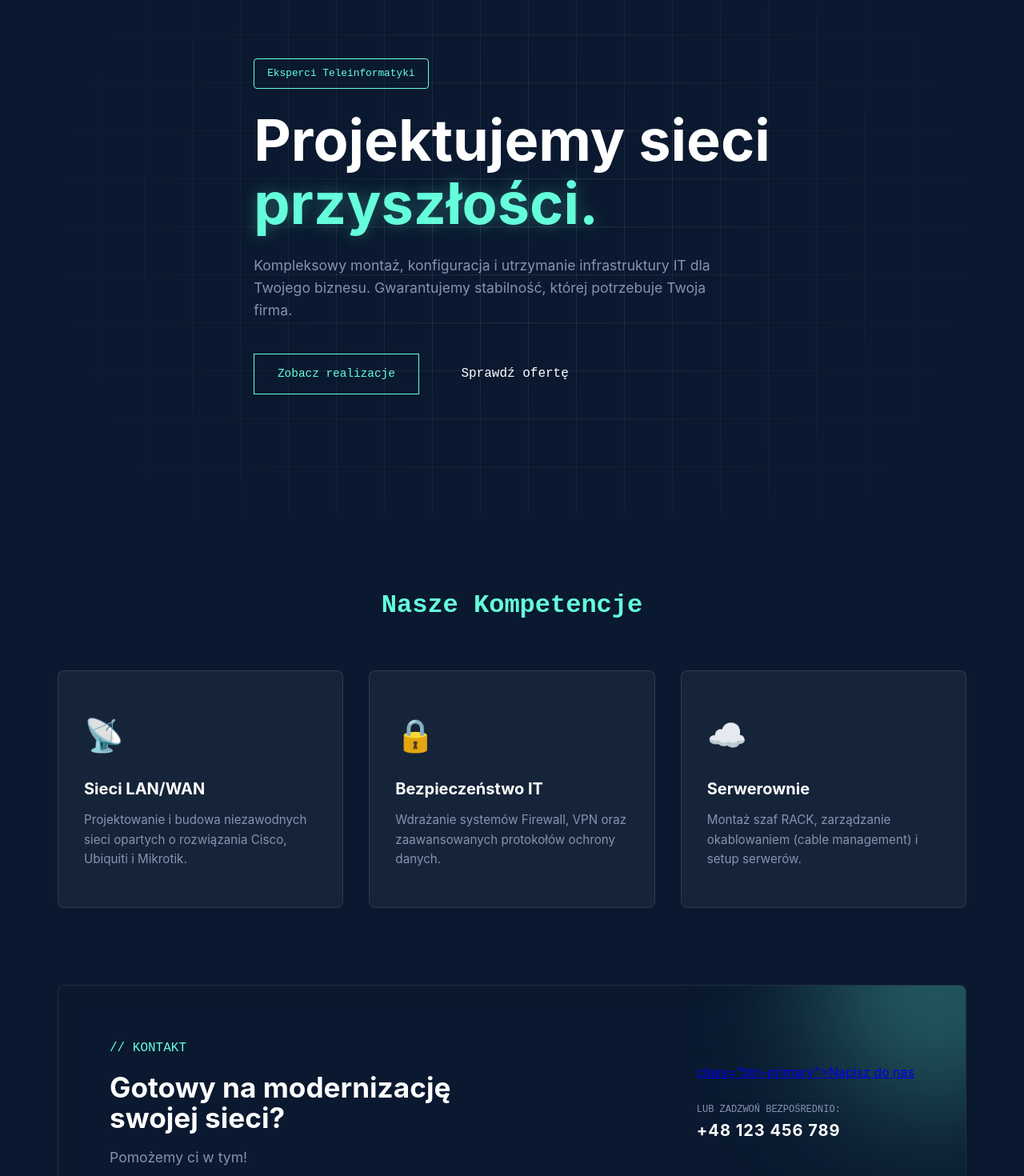
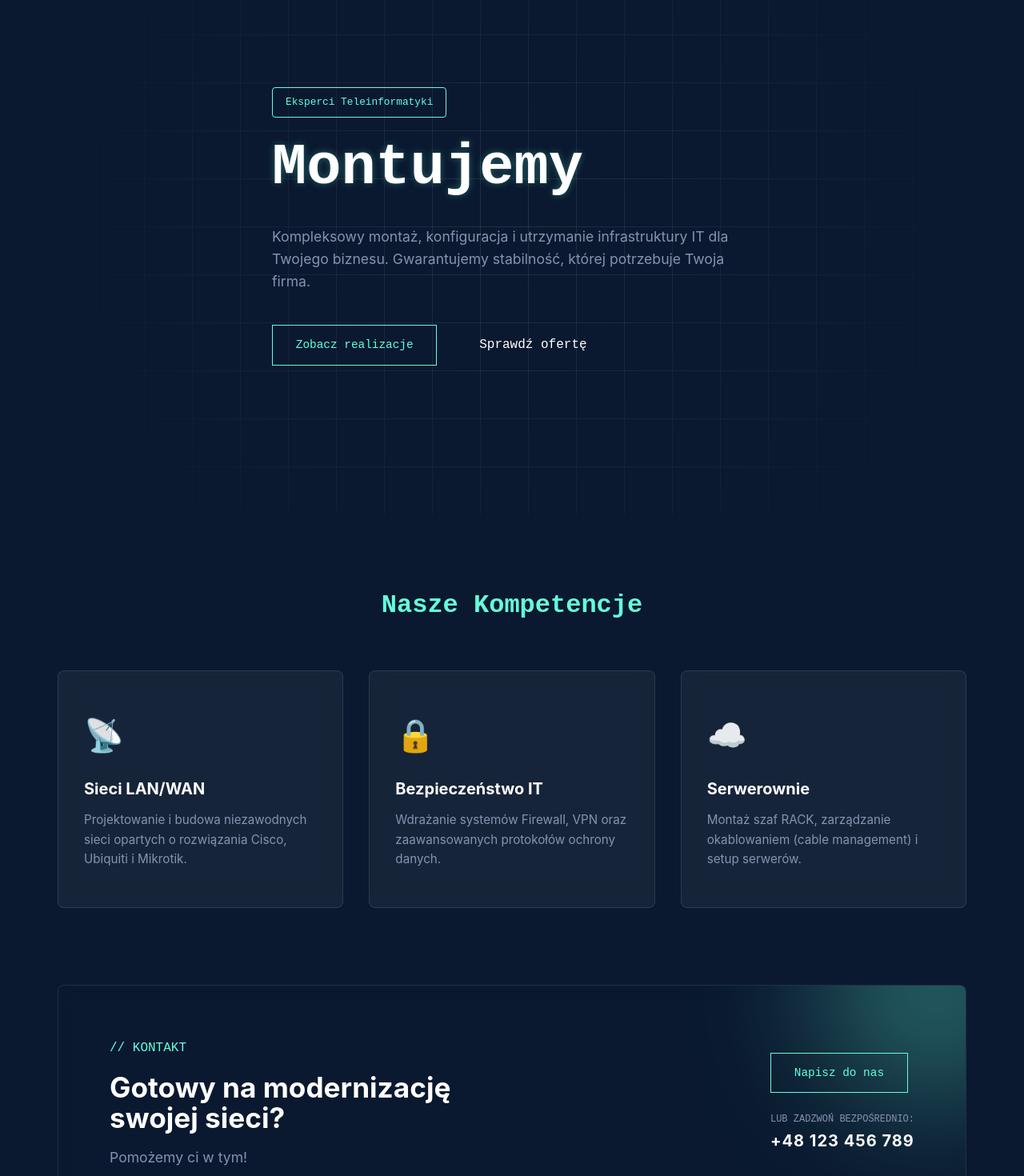
Before and after one commit to vectoren/telco, an Angular app: page / in a window 1280 px wide. Shown: the part 157-1627 px from the top of the page at 80% size. Built offline with nearby package versions, Linux system fonts and the light colour scheme.

Commit message:
Dodanie animacji tekstu na stronę główną

```diff
--- a/src/app/core/company-data.ts
+++ b/src/app/core/company-data.ts
@@ -7,3 +7,9 @@ export const COMPANY_INFO = {
     github: 'https://github.com/telco-it'
   }
 };
+
+export const HERO_TITLES = [
+  "Projektujemy",
+  "Montujemy",
+  "Serwisujemy"
+]
--- a/src/app/features/home/home.html
+++ b/src/app/features/home/home.html
@@ -2,7 +2,9 @@
   <div class="container">
     <div class="hero-content">
       <span class="badge">Eksperci Teleinformatyki</span>
-      <h1>Projektujemy sieci <br><span class="highlight">przyszłości.</span></h1>
+      <h1>
+        {{ currentText() }}
+      </h1>
       <p>Kompleksowy montaż, konfiguracja i utrzymanie infrastruktury IT dla Twojego biznesu. Gwarantujemy stabilność, której potrzebuje Twoja firma.</p>
 
       <div class="hero-actions">
@@ -52,7 +54,7 @@
       </div>
 
       <div class="cta-actions">
-        <a href="mailto:{{company.email}}"> class="btn-primary">Napisz do nas</a>
+        <a href="mailto:{{company.email}}" class="btn-primary">Napisz do nas</a>
         <div class="phone-box">
           <span class="label">Lub zadzwoń bezpośrednio:</span>
           <span class="number">{{company.phone}}</span>
--- a/src/app/features/home/home.scss
+++ b/src/app/features/home/home.scss
@@ -35,11 +35,9 @@
     h1 {
       font-size: clamp(2.5rem, 8vw, 4.5rem);
       margin-bottom: 1.5rem;
-
-      .highlight {
-        color: var(--color-accent);
-        text-shadow: 0 0 20px var(--color-accent-glow);
-      }
+      min-height: 1.2em;
+      font-family: var(--font-mono);
+      text-shadow: 0 0 10px var(--color-accent-glow);
     }
 
     p {
--- a/src/app/features/home/home.ts
+++ b/src/app/features/home/home.ts
@@ -1,6 +1,6 @@
-import { Component, OnInit, signal } from '@angular/core';
+import { afterNextRender, Component, OnInit, signal } from '@angular/core';
 import { RouterLink } from '@angular/router';
-import { COMPANY_INFO } from '../../core/company-data';
+import { COMPANY_INFO, HERO_TITLES } from '../../core/company-data';
 
 @Component({
   selector: 'app-home',
@@ -12,10 +12,56 @@ export class Home implements OnInit {
   // Sygnał do wyzwolenia animacji po załadowaniu
   isLoaded = signal(false);
   company = COMPANY_INFO;
+  heroTitles = HERO_TITLES;
+  currentText = signal('');
+  private titleIndex = 0;
+  private intervalId: any;
+  private chars = '!<>-_\\/[]{}—=+*^?#________'; // Znaki do losowania
 
+  constructor() {
+    afterNextRender(() => {
+      this.shuffleText(this.heroTitles[this.titleIndex]);
+
+      this.intervalId = setInterval(() => {
+        this.titleIndex = (this.titleIndex + 1) % this.heroTitles.length;
+        this.shuffleText(this.heroTitles[this.titleIndex]);
+      }, 3000);
+    });
+  }
+
+  private shuffleText(targetText: string) {
+    let iteration = 0;
+    const maxIterations = targetText.length;
+
+    const interval = setInterval(() => {
+      const shuffled = targetText
+        .split('')
+        .map((char, index) => {
+          if (index < iteration) {
+            return targetText[index]; // Litera odgadnięta
+          }
+          return this.chars[Math.floor(Math.random() * this.chars.length)]; // Losowy znak
+        })
+        .join('');
+
+      this.currentText.set(shuffled);
+
+      if (iteration >= maxIterations) {
+        clearInterval(interval);
+      }
+
+      iteration += 1 / 3; // Prędkość "odgadywania" - im mniejsza liczba, tym wolniej
+    }, 30);
+  }
 
   ngOnInit() {
     // Krótkie opóźnienie, aby animacja była widoczna po hydracji
     setTimeout(() => this.isLoaded.set(true), 100);
   }
+  ngOnDestroy() {
+    // Zawsze czyścimy interwały, żeby nie wyciekała pamięć
+    if (this.intervalId) {
+      clearInterval(this.intervalId);
+    }
+  }
 }
```
